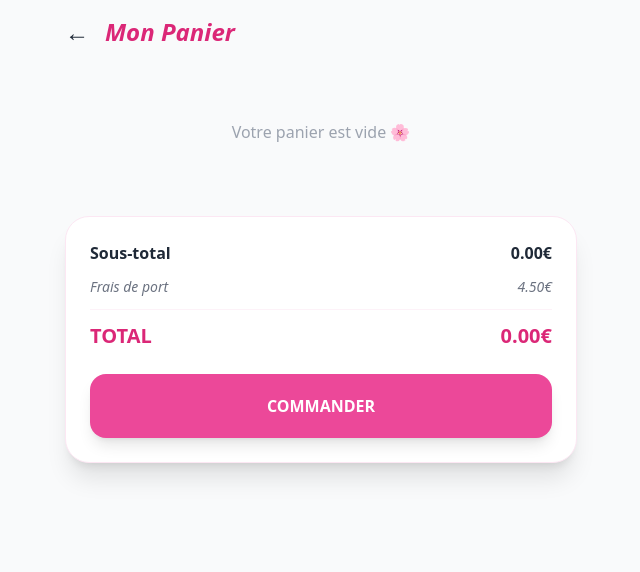
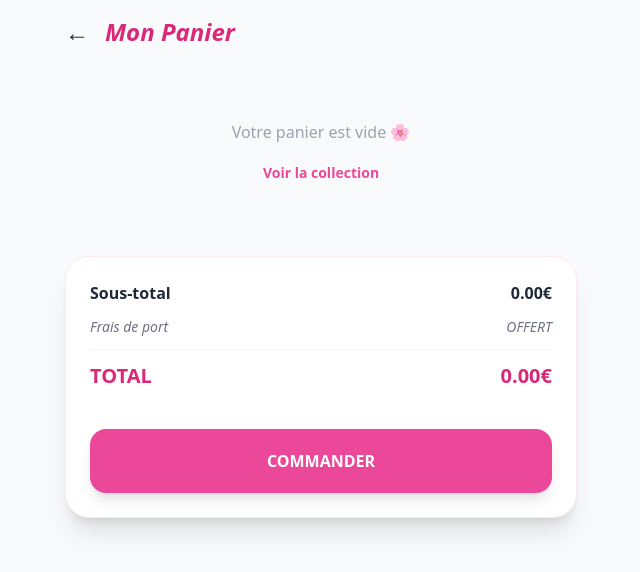
Before and after one commit to jerboyspy/Lesbouclesdelydie, a Jekyll site: the page panier.html, which Jekyll copies as it is, in a window 1280 px wide. Shown: the top 572 px of the page, without its empty margins (319-959 px from the left). Built offline with Jekyll 4.4.1, drawn with Linux system fonts in a browser that asks for light colours; nearby versions of some CDN libraries; a script that is not in the unit is left out.

Commit message:
Update panier.html

```diff
--- a/panier.html
+++ b/panier.html
@@ -5,6 +5,7 @@
     <meta name="viewport" content="width=device-width, initial-scale=1.0">
     <title>Mon Panier - Les Boucles de Lydie</title>
     <script src="https://cdn.tailwindcss.com"></script>
+    <script src="https://identity.netlify.com/v1/netlify-identity-widget.js"></script>
 </head>
 <body class="bg-gray-50 p-4 pb-20 font-sans text-gray-800">
     <div class="max-w-lg mx-auto">
@@ -31,9 +32,9 @@
                 <span id="total-final">0.00€</span>
             </div>
 
-            <p id="info-port" class="text-[10px] text-center text-pink-400 font-bold uppercase"></p>
+            <p id="info-port" class="text-[10px] text-center text-pink-400 font-bold uppercase min-h-[15px]"></p>
 
-            <button onclick="validerCommande()" class="w-full bg-pink-500 text-white py-5 rounded-2xl font-black uppercase shadow-lg mt-4">
+            <button onclick="validerCommande()" class="w-full bg-pink-500 text-white py-5 rounded-2xl font-black uppercase shadow-lg mt-4 active:scale-95 transition-transform">
                 Commander
             </button>
         </div>
@@ -45,7 +46,12 @@
         function afficherPanier() {
             const container = document.getElementById('liste-panier');
             if (panier.length === 0) {
-                container.innerHTML = "<p class='text-center py-10 text-gray-400'>Votre panier est vide 🌸</p>";
+                container.innerHTML = `
+                    <div class="text-center py-10">
+                        <p class="text-gray-400 mb-4">Votre panier est vide 🌸</p>
+                        <a href="/" class="text-pink-500 font-bold text-sm">Voir la collection</a>
+                    </div>`;
+                calculerTotal();
                 return;
             }
 
@@ -54,11 +60,11 @@
                     <div class="flex items-center gap-3">
                         <img src="${item.image}" class="w-16 h-16 rounded-xl object-cover">
                         <div>
-                            <p class="font-bold text-sm">${item.titre}</p>
-                            <p class="text-pink-500 font-bold">${item.prix}€</p>
+                            <p class="font-bold text-sm">${item.titre || item.nom}</p>
+                            <p class="text-pink-500 font-bold text-xs">${item.prix}€</p>
                         </div>
                     </div>
-                    <button onclick="retirer(${index})" class="text-red-300 p-2">🗑️</button>
+                    <button onclick="retirer(${index})" class="text-gray-300 hover:text-red-500 p-2 transition-colors">🗑️</button>
                 </div>
             `).join('');
 
@@ -67,17 +73,23 @@
 
         function calculerTotal() {
             const st = panier.reduce((sum, item) => sum + parseFloat(item.prix), 0);
-            const port = st >= 50 || st === 0 ? 0 : 4.50; // Gratuit dès 50€
+            // On récupère les réglages ou on utilise les valeurs par défaut
+            const portParDefaut = 4.50;
+            const seuilParDefaut = 50;
+
+            const port = (st >= seuilParDefaut || st === 0) ? 0 : portParDefaut;
 
             document.getElementById('sous-total').innerText = st.toFixed(2) + "€";
             document.getElementById('frais-port').innerText = port === 0 ? "OFFERT" : port.toFixed(2) + "€";
             document.getElementById('total-final').innerText = (st + port).toFixed(2) + "€";
 
             const info = document.getElementById('info-port');
-            if(st < 50 && st > 0) {
-                info.innerText = `Plus que ${(50 - st).toFixed(2)}€ pour les frais de port gratuits !`;
-            } else if (st >= 50) {
+            if(st < seuilParDefaut && st > 0) {
+                info.innerText = `Plus que ${(seuilParDefaut - st).toFixed(2)}€ pour les frais de port gratuits !`;
+            } else if (st >= seuilParDefaut) {
                 info.innerText = "Félicitations ! Frais de port offerts 🎉";
+            } else {
+                info.innerText = "";
             }
         }
 
@@ -88,11 +100,26 @@
         }
 
         function validerCommande() {
-            // Ici, on redirigera vers le formulaire de livraison ou Stripe
+            if (panier.length === 0) {
+                alert("Votre panier est vide !");
+                return;
+            }
+
+            // Vérifier si l'utilisateur est connecté via Netlify Identity
+            const user = netlifyIdentity.currentUser();
+
+            if (!user) {
+                alert("Veuillez vous connecter pour finaliser votre commande 🌸");
+                netlifyIdentity.open(); // Ouvre la fenêtre de connexion
+                return;
+            }
+
+            // Si connecté, on va vers la page de saisie des coordonnées (commande.html)
             window.location.href = "/commande.html";
         }
 
-        afficherPanier();
+        // Initialisation
+        document.addEventListener("DOMContentLoaded", afficherPanier);
     </script>
 </body>
 </html>
```
